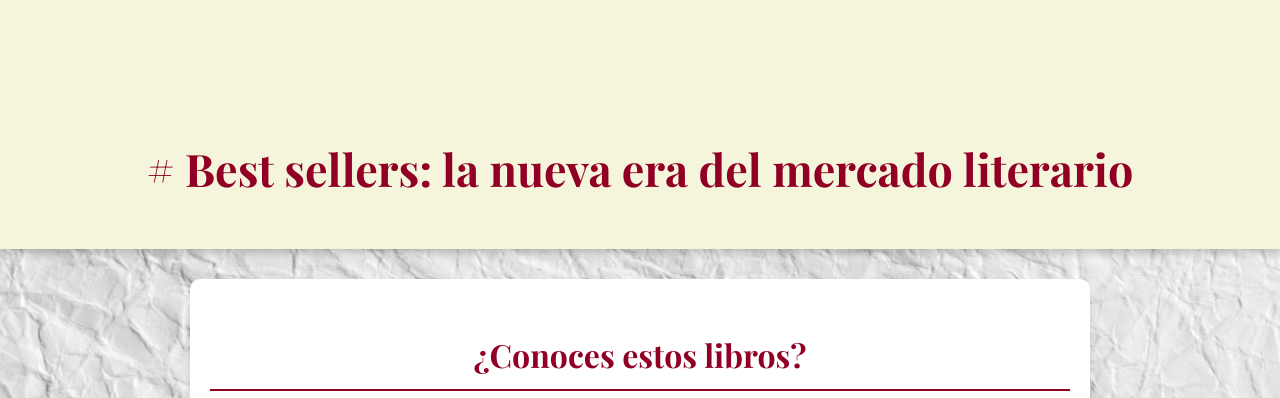
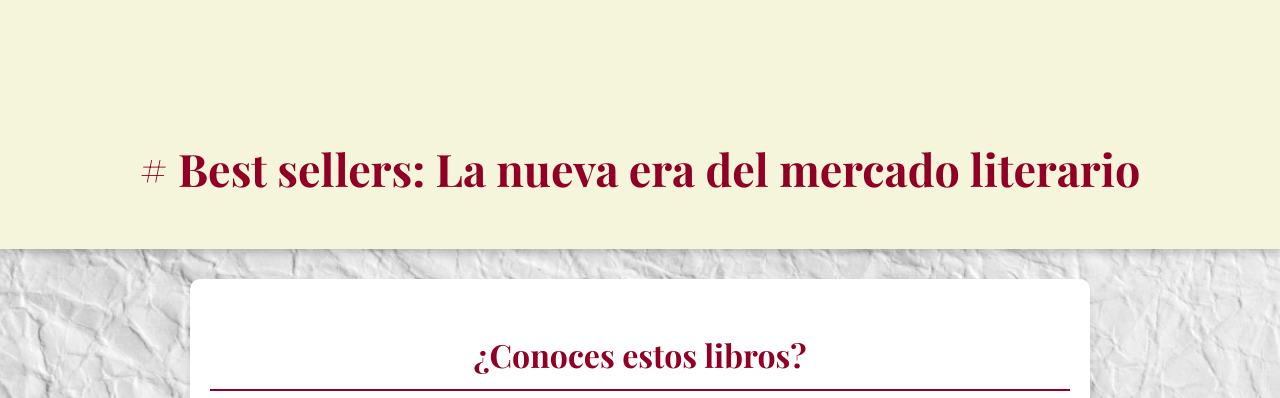
Before and after one commit to Isifloresm/Proyecto-booktok, a plain HTML site: page docs/index.html in a window 1280 px wide. Shown: the part 1000-1398 px from the top of the page. Drawn offline with nearby package versions, Linux system fonts and the light colour scheme; a script that the page names is missing.

Commit message:
Update index.html

```diff
--- a/docs/index.html
+++ b/docs/index.html
@@ -67,7 +67,7 @@
 
     <header>
         <img src="logo booktok.png" alt="Logo">
-        <h1> # Best sellers: la nueva era del mercado literario</h1>
+        <h1> # Best sellers: La nueva era del mercado literario</h1>
          <!-- Hack Para Desplegar el Menú activando un checkbox -->
     <input type="checkbox" class="checkbox" id="menu-toogle"/>
     <label for="menu-toogle" class="menu-toogle"></label>
```
